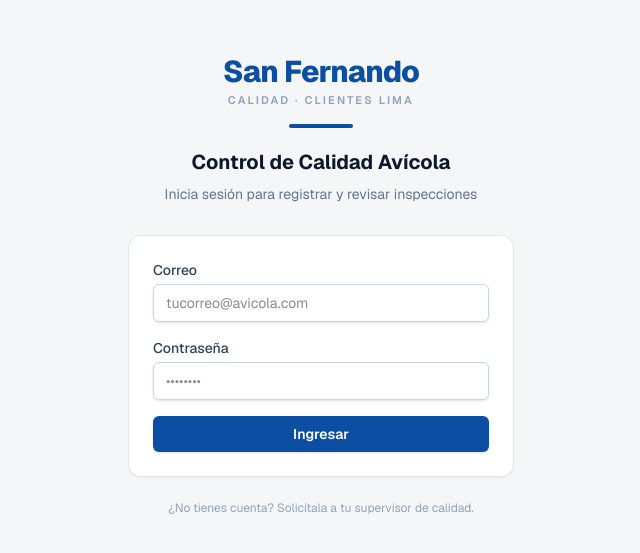
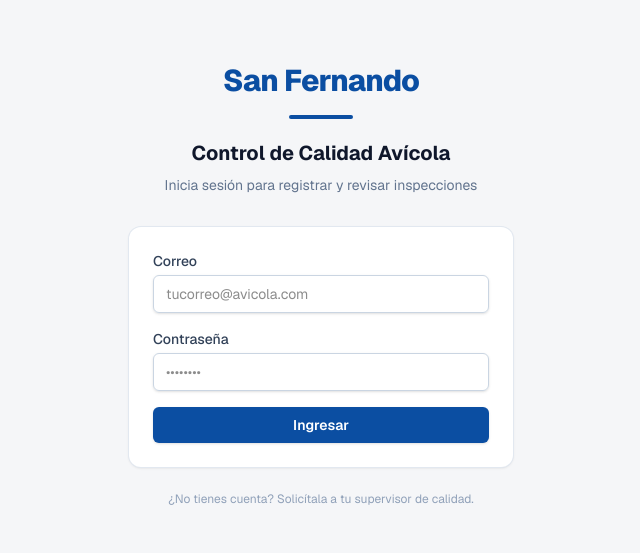
Before and after one commit to rtorreslaz-pixel/SFcalidad, a Next.js app: page /login in a window 1280 px wide. Shown: the part 115-668 px from the top of the page, without its empty margins (319-959 px from the left). Built offline with nearby package versions, Linux system fonts and the light colour scheme; no server answers.

Commit message:
style: quitar subtítulo "Calidad · Clientes Lima" del login
Co-Authored-By: Claude Sonnet 4.6 <noreply@anthropic.com>
Claude-Session: https://claude.ai/code/session_01269fhFbvp6LdN7qMpCiojY

```diff
--- a/src/app/login/page.tsx
+++ b/src/app/login/page.tsx
@@ -14,9 +14,6 @@ export default async function LoginPage() {
         <div className="mb-8 text-center">
           <div className="mx-auto mb-4 inline-flex flex-col items-center">
             <span className="text-3xl font-extrabold tracking-tight text-brand">San Fernando</span>
-            <span className="mt-0.5 text-[11px] font-semibold uppercase tracking-[0.2em] text-slate-400">
-              Calidad · Clientes Lima
-            </span>
           </div>
           <div className="mx-auto mb-5 h-1 w-16 rounded-full bg-brand" />
           <h1 className="text-xl font-bold text-slate-900">
```
